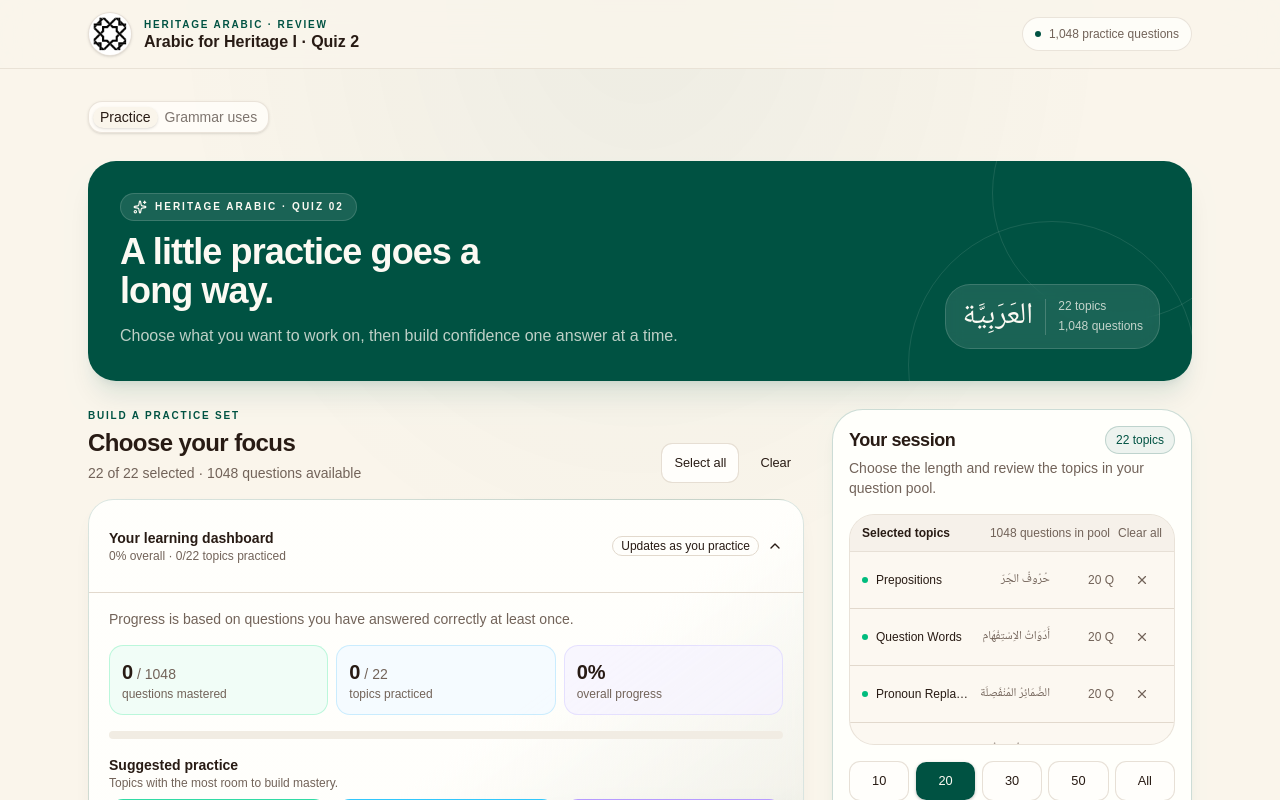
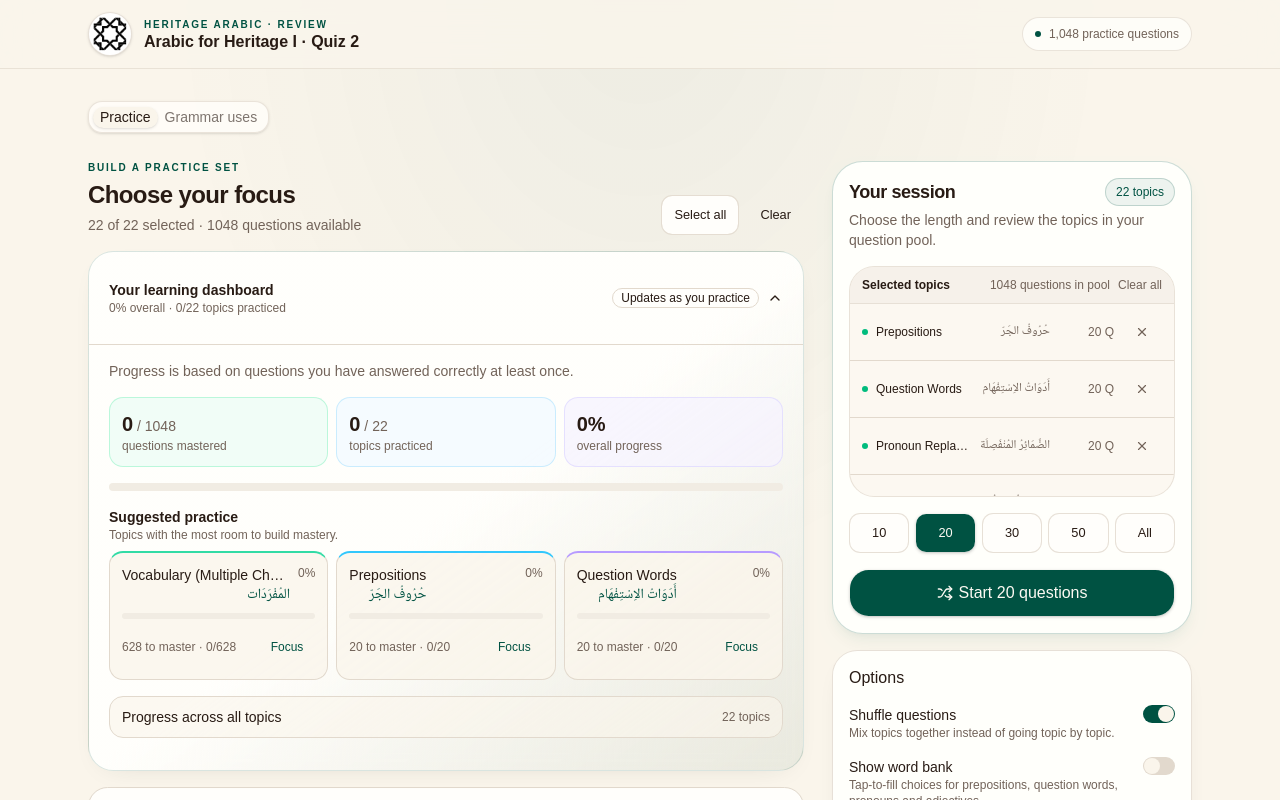
Before and after one commit to Omar-Elsayed08/HeritageArabicReview, a React (Vite) app: page / in a window 1280 px wide. Shown: the top 800 px of the page. Built offline with nearby package versions, Linux system fonts and the light colour scheme.

Commit message:
Remove setup hero banner

```diff
--- a/src/components/Setup.tsx
+++ b/src/components/Setup.tsx
@@ -1,4 +1,4 @@
-import { Check, ChevronDown, Play, Search, Shuffle, Sparkles, X } from "lucide-react"
+import { Check, ChevronDown, Play, Search, Shuffle, X } from "lucide-react"
 import { useState } from "react"
 import { Badge } from "@/components/ui/badge"
 import { Button } from "@/components/ui/button"
@@ -92,26 +92,6 @@ export function Setup({
 
   return (
     <div className="grid gap-5 pb-24 lg:grid-cols-[minmax(0,1fr)_360px] lg:gap-7 lg:pb-0">
-      <div className="relative isolate overflow-hidden rounded-[1.75rem] bg-primary px-5 py-6 text-primary-foreground shadow-xl shadow-primary/10 sm:px-8 sm:py-8 lg:col-span-2">
-        <div aria-hidden="true" className="absolute -right-14 -top-24 size-64 rounded-full border border-current/10" />
-        <div aria-hidden="true" className="absolute -right-1 -bottom-32 size-72 rounded-full border border-current/10" />
-        <div className="relative flex flex-col gap-5 sm:flex-row sm:items-end sm:justify-between">
-          <div className="max-w-2xl">
-            <div className="mb-3 inline-flex items-center gap-2 rounded-full border border-current/15 bg-white/10 px-3 py-1.5 text-[10px] font-semibold tracking-[0.2em] uppercase">
-              <Sparkles className="size-3.5" />
-              Heritage Arabic · Quiz 02
-            </div>
-            <h2 className="max-w-[18ch] text-3xl leading-[1.08] font-semibold tracking-tight sm:text-4xl">A little practice goes a long way.</h2>
-            <p className="mt-3 max-w-xl text-sm leading-relaxed text-primary-foreground/75 sm:text-base">Choose what you want to work on, then build confidence one answer at a time.</p>
-          </div>
-          <div className="relative flex shrink-0 items-center gap-3 rounded-2xl border border-current/15 bg-white/10 px-4 py-3 backdrop-blur-sm">
-            <span dir="rtl" className="font-arabic text-3xl leading-none">العَرَبِيَّة</span>
-            <span className="h-9 w-px bg-current/20" />
-            <span className="text-xs leading-relaxed text-primary-foreground/75">{TOPICS.length} topics<br />{QUESTIONS.length.toLocaleString()} questions</span>
-          </div>
-        </div>
-      </div>
-
       <section className="space-y-4">
         <div className="flex flex-wrap items-end justify-between gap-3">
           <div>
```
